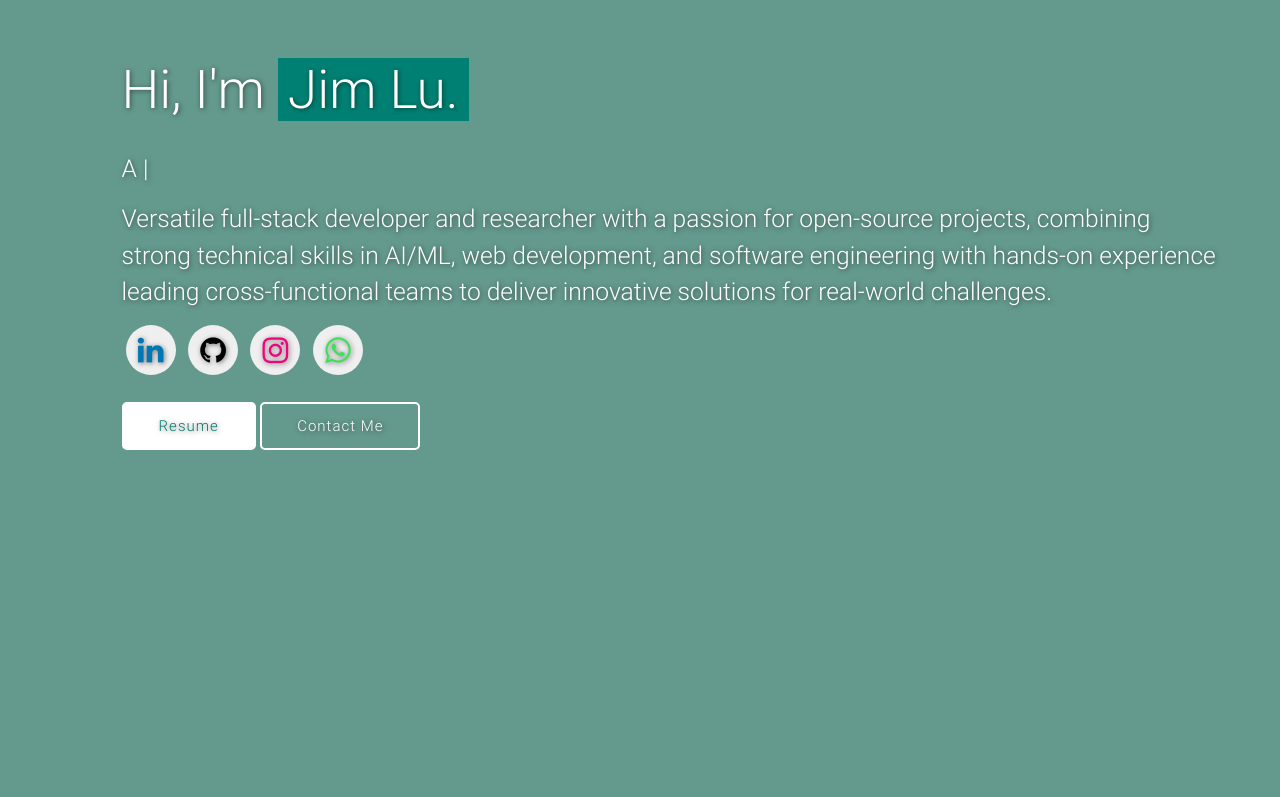
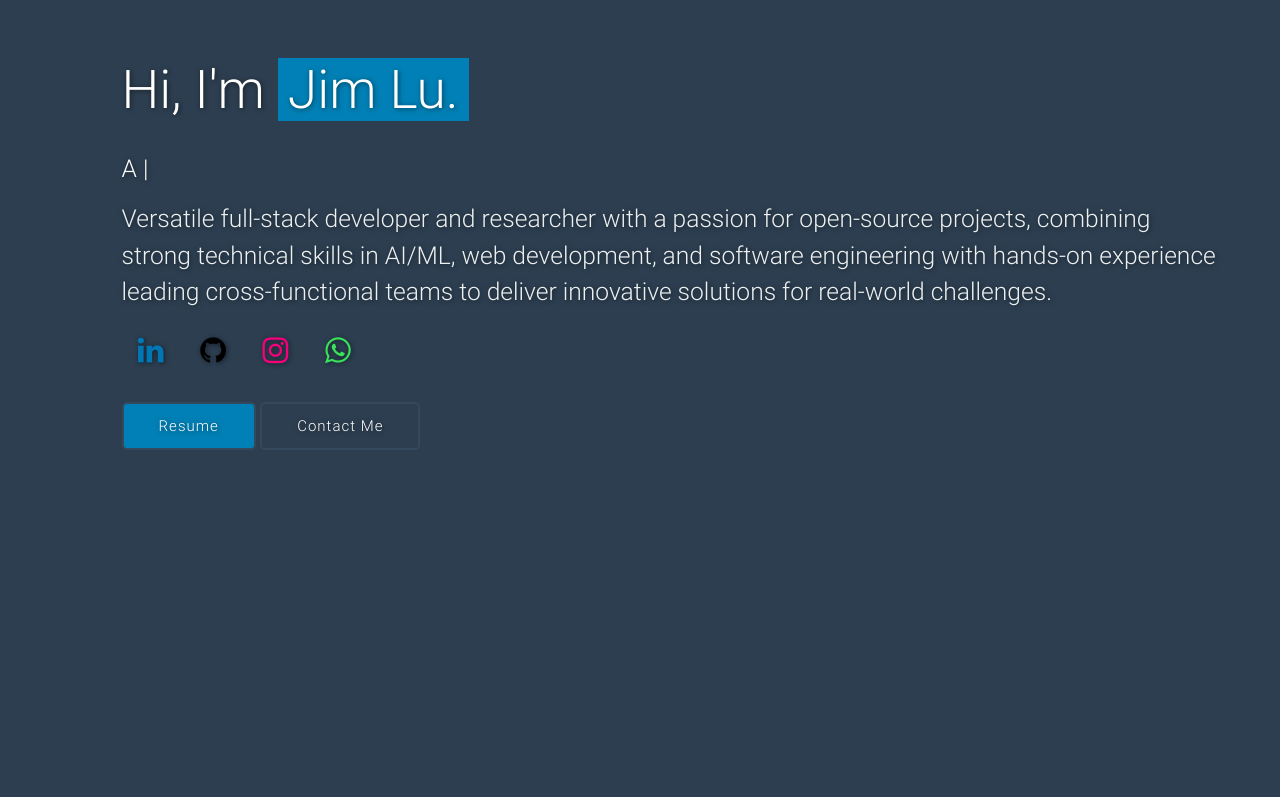
Before and after one commit to jimlo7760/jimlo7760.github.io, a plain HTML site: page index.html in a window 1280 px wide. Shown: the top 797 px of the page. Drawn offline with nearby package versions, Linux system fonts and the light colour scheme; animation ran at ten frames a second.

Commit message:
update theme color

```diff
--- a/assets/css/style.css
+++ b/assets/css/style.css
@@ -48,18 +48,21 @@
   border-radius: 45px;
   display: inline-block;
   margin: 4px;
+  background-color: #ECF0F1;
 }
 
 .github {
   color: black;
   transition: all 0.3s ease;
   -webkit-transition: all 0.3s ease;
+  background-color: #2C3E50;
 }
 
 .linkedin {
   color: #0077b5;
   transition: all 0.3s ease;
   -webkit-transition: all 0.3s ease;
+  background-color: #2C3E50;
 }
 
 .angellist {
@@ -87,6 +90,7 @@
   color: #F6007C;
   transition: all 0.3s ease;
   -webkit-transition: all 0.3s ease;
+  background-color: #2C3E50;
 }
 
 .instagram:hover {
@@ -97,6 +101,7 @@
   color: #39E259;
   transition: all 0.3s ease;
   -webkit-transition: all 0.3s ease;
+  background-color: #2C3E50;
 }
 
 .whatsapp:hover {
@@ -108,9 +113,9 @@
 .readme {
   position: relative;
   padding: 11px 35px;
-  background: #fff;
-  color: #00796b;
-  border: 2px solid #fff;
+  background: #0080b6;
+  color: #fff;
+  border: 2px solid #34495E;
   font-weight: 600;
   font-size: 15px;
   letter-spacing: 1px;
@@ -137,7 +142,7 @@
   padding: 11px 35px;
   background: none;
   color: #fff;
-  border: 2px solid #fff;
+  border: 2px solid #34495E;
   font-weight: 600;
   font-size: 15px;
   letter-spacing: 1px;
@@ -151,8 +156,8 @@
 }
 
 .contactme:hover {
-  color: #00796b;
-  background-color: white;
+  color: #ECF0F1;
+  background-color: #0080b6;
 }
 /* main body */
 
@@ -350,7 +355,7 @@ h3 {
 } */
 
 #intro.section {
-  background: #a7ffeb repeat;
+  background: #2C3E50 repeat;
   position: relative;
 }
 
@@ -386,7 +391,6 @@ h3 {
 }
 
 .overlay {
-  background-color: rgba(0, 0, 0, 0.4);
   height: 100%;
   left: 0;
   position: absolute;
@@ -505,7 +509,7 @@ a.hoverline {
 } */
 
 a.hoverline:hover {
-  border-bottom: 3px solid #004d40 !important;
+  border-bottom: 3px solid #2980B9 !important;
 }
 
 #skills .card.large {
@@ -581,7 +585,7 @@ small {
 /* main .teal-text */
 
 .teal-text {
-  color: #008073 !important;
+  color: #2980B9 !important;
 }
 
 /* .teal-text {
@@ -591,7 +595,7 @@ small {
 /* .teal */
 
 .teal {
-  background-color: #008073 !important;
+  background-color: #0080b6 !important;
 }
 
 /* .teal {
--- a/index.html
+++ b/index.html
@@ -87,9 +87,9 @@
                 <div class="content section-padding valign" style="margin-left: 10%; margin-top: 50px;">
                     <div class="caption">
                         <h2>Hi, I'm <span class="teal">Jim Lu.</span></h2>
-                        <h5 style="color:#fff">A <span class="typing" style="font-weight: 300; color:#004d40"></span>
+                        <h5 style="color:#fff">A <span class="typing" style="font-weight: 300; color:#0080b6"></span>
                         </h5>
-                        <h5>Versatile full-stack developer and researcher with a passion for open-source projects,
+                        <h5 style="color: #ECF0F1">Versatile full-stack developer and researcher with a passion for open-source projects,
                             combining strong technical skills in AI/ML, web development, and software engineering with
                             hands-on experience leading cross-functional teams to deliver innovative solutions for
                             real-world challenges.</h5>
```
